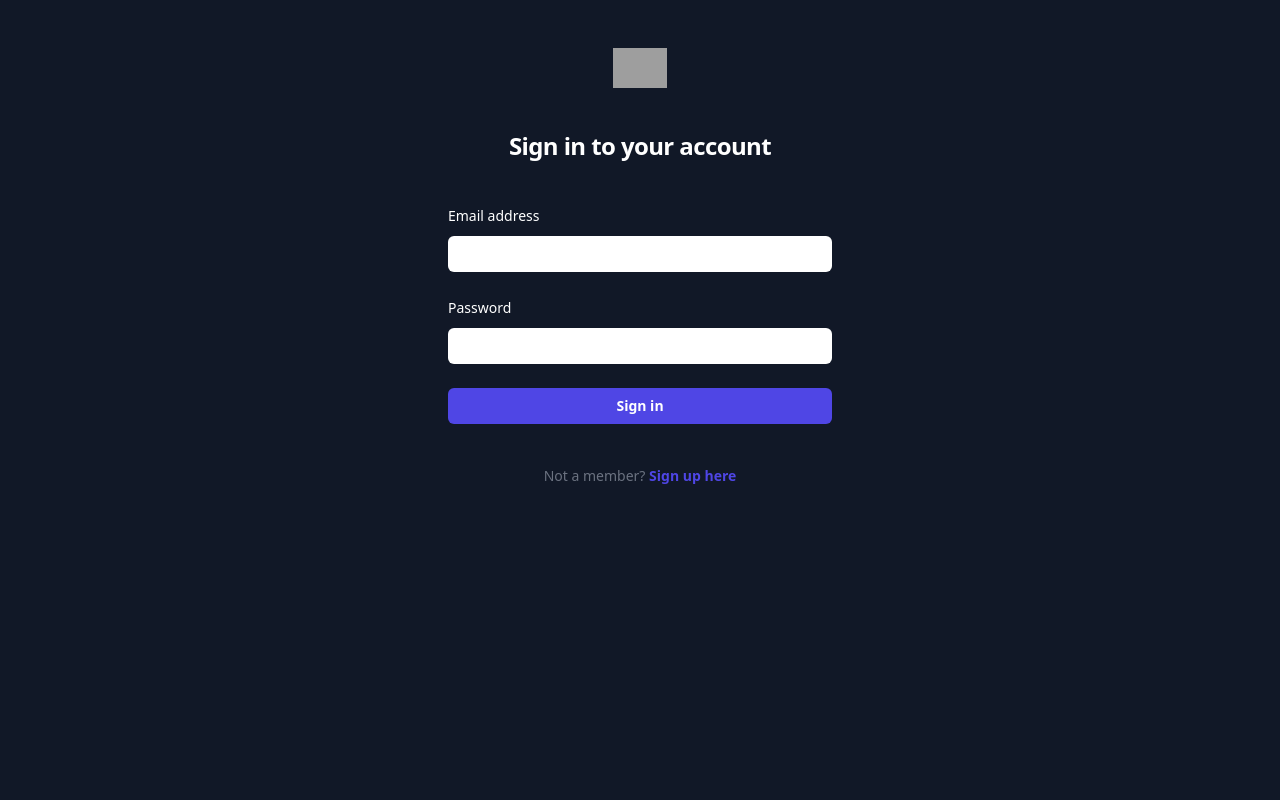
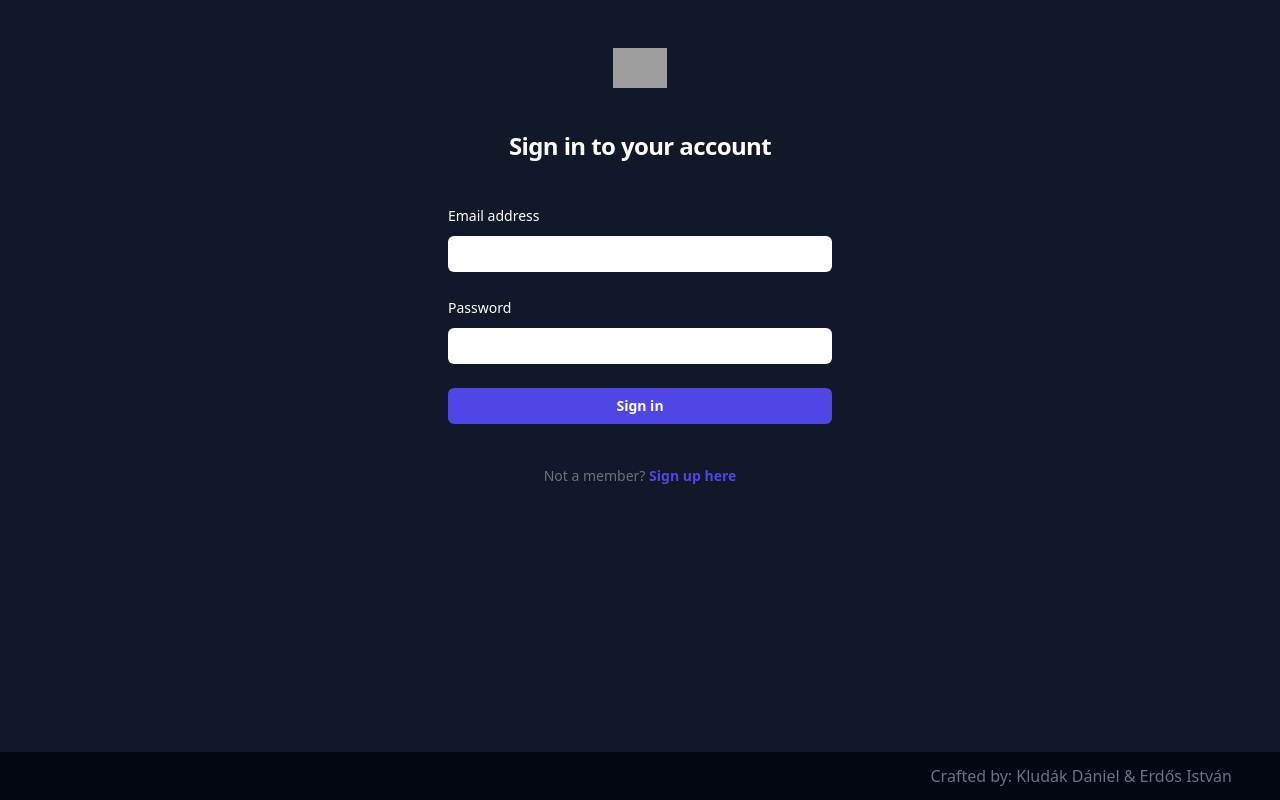
Before and after one commit to kdani15/vizsgaremek2025, a React (Create React App) app in the folder vizsgaremek-frontend/: page /login in a window 1280 px wide. Built offline with nearby package versions, Linux system fonts and the light colour scheme; grey boxes are pictures that could not be loaded.

Commit message:
Add footer

```diff
--- a/vizsgaremek-frontend/src/App.tsx
+++ b/vizsgaremek-frontend/src/App.tsx
@@ -7,10 +7,13 @@ import NotFound from "./pages/NotFound";
 import { RequireAuth } from "./auth/RequireAuth";
 import Search from "./pages/Search";
 import MovieDetails from "./pages/MovieDetails";
+import Footer from "./components/Footer";
 
 function App() {
   return (
     <>
+      <div className="flex flex-col min-h-screen">
+        <div className="grow">
           <Navbar />
           <Routes>
             <Route path="/login" element={<Login />} />
@@ -21,6 +24,9 @@ function App() {
             <Route element={<RequireAuth />}></Route>
             <Route path="*" element={<NotFound />} />
           </Routes>
+        </div>
+        <Footer></Footer>
+      </div>
     </>
   );
 }
--- /dev/null
+++ b/vizsgaremek-frontend/src/components/Footer.tsx
@@ -0,0 +1,7 @@
+export default function Footer() {
+  return (
+    <footer className="px-[3em] py-3 text-gray-500 text-right bg-gray-950">
+      Crafted by: Kludák Dániel & Erdős István
+    </footer>
+  );
+}
--- a/vizsgaremek-frontend/src/components/MovieCard/index.tsx
+++ b/vizsgaremek-frontend/src/components/MovieCard/index.tsx
@@ -22,7 +22,7 @@ export default function MovieCard({
         backgroundImage: `url(${thumbnailImg})`,
         textShadow: "0 1px 1px black",
       }}
-      className="bg-cover bg-center block h-64 rounded-lg shadow-md text-white p-4 font-semibold uppercase"
+      className="bg-cover bg-center block h-64 rounded-lg shadow-md text-white p-4 font-semibold uppercase opacity-90 hover:opacity-100 transition"
     >
       {title}
     </a>
```
Lines whose indentation alone changed are shown as unchanged.
